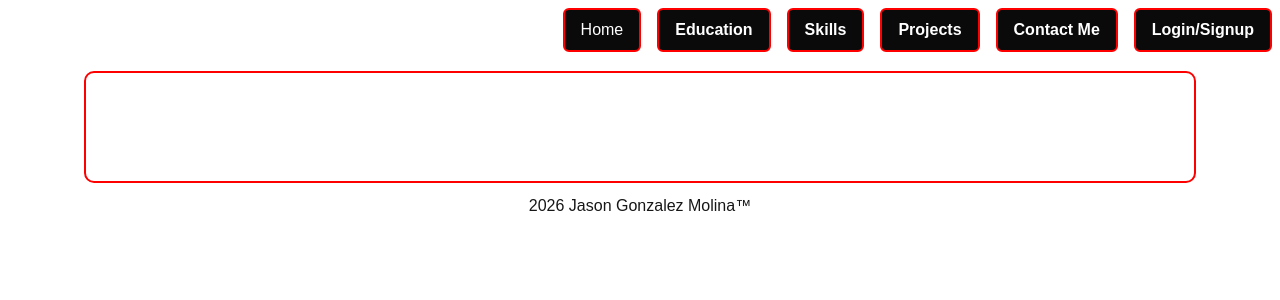
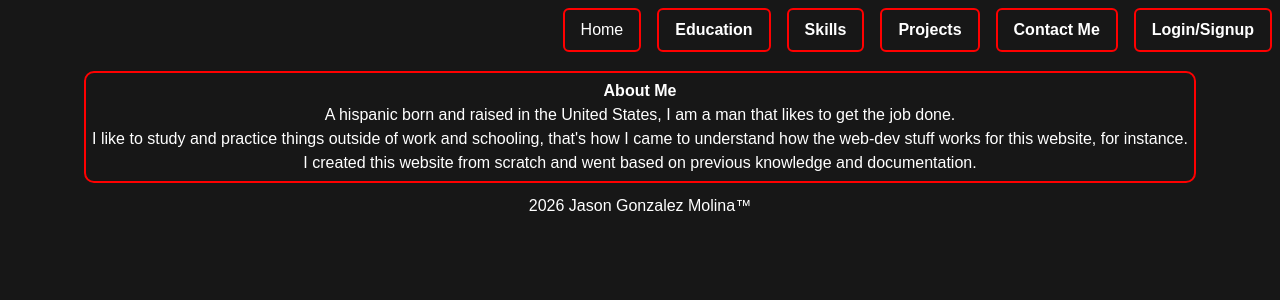
Before and after one commit to JasonGM01/JasonGM01.github.io, a Next.js app: page /about in a window 1280 px wide. Shown: the top 300 px of the page. Built offline with nearby package versions, Linux system fonts and the light colour scheme; no server answers.

Commit message:
background updated

```diff
--- a/app/globals.css
+++ b/app/globals.css
@@ -1,8 +1,8 @@
 @import "tailwindcss";
 
 :root {
-  --background: #ffffff;
-  --foreground: #171717;
+  --foreground: #ffffff;
+  --background: #171717;
 }
 
 @media (prefers-color-scheme: dark) {
@@ -24,10 +24,10 @@ body {
 
 .main{
   display:block;
-  background-color: #ffffff;
+  background-color: var(--foreground);
   padding: 8px 16px;
   border-radius: 6px;
-  color: #0a0a0a;
+  color: var(--background);
 }
 
 .education-page,
@@ -56,7 +56,7 @@ body {
 .signup-card{
   border:2px solid #ff0000;
   text-align: center;
-  color: #ffffff;
+  color: var(--foreground);
   border-radius: 10px;
   padding: 6px 6px 6px 6px;
   margin: 6px;
@@ -65,7 +65,7 @@ body {
 .user-card{
   border:2px solid #ff0000;
   text-align: center;
-  color: #ffffff;
+  color: var(--foreground);
   border-radius: 10px;
   padding: 6px 6px 6px 6px;
   margin: 6px;
@@ -98,11 +98,11 @@ body {
 .submit-button{
   display:block;
   border: 2px solid #ff0000;
-  background-color: #0a0a0a;
+  background-color: var(--background);
   padding: 8px 16px;
   border-radius: 6px;
   margin: 8px;
-  color: #ffffff;
+  color:var(--foreground);
 }
 
 .education-button:hover,
@@ -123,7 +123,7 @@ body {
 }
 
 .navi{
-  background-color: #ffffff;
+  background-color: var(--background);
 }
 
 .trademark{
```
